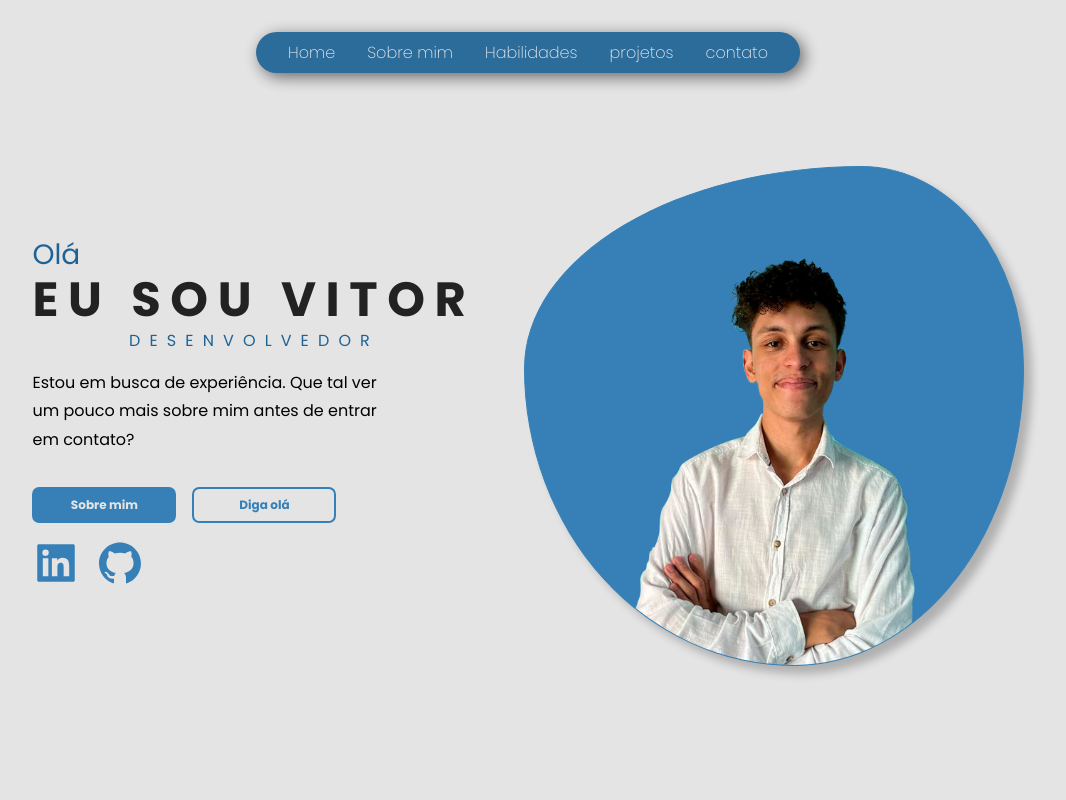
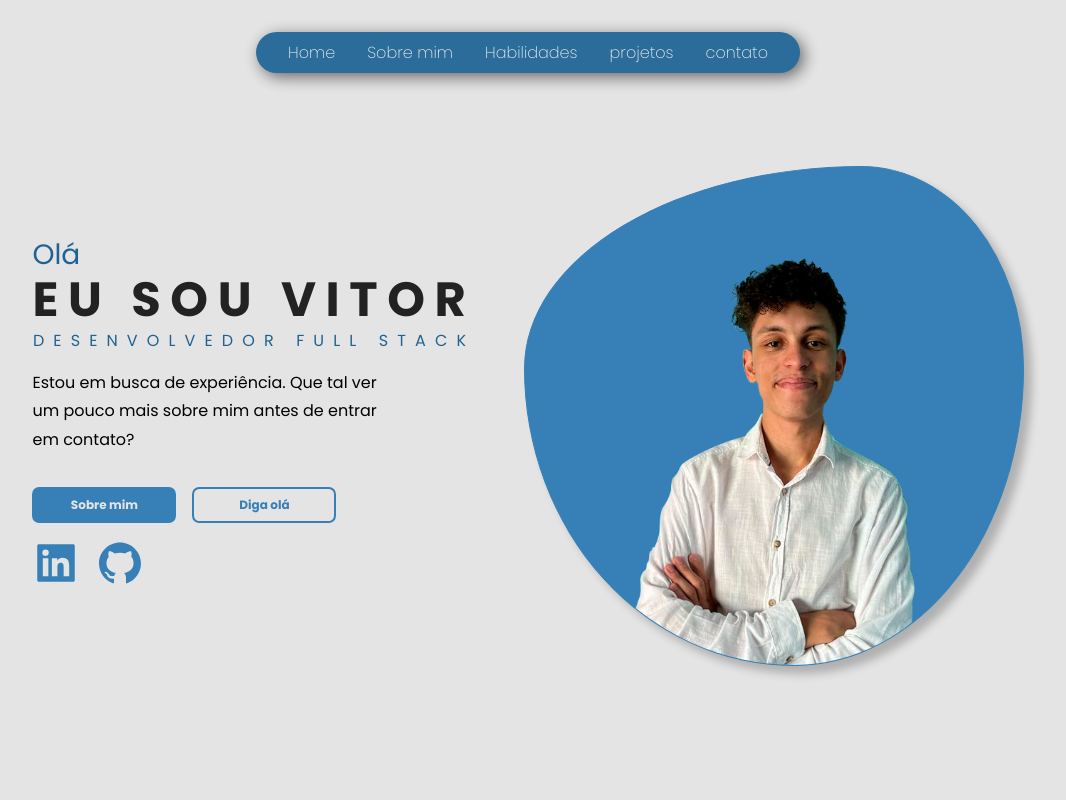
Before and after one commit to VitongoviskDev/portifolio, a React (Create React App) app: page / in a window 1280 px wide. Shown: the top 800 px of the page, without its empty margins (112-1178 px from the left). Built offline with nearby package versions, Linux system fonts and the light colour scheme; no server answers.

Commit message:
Update index.tsx

```diff
--- a/src/sections/Hero/index.tsx
+++ b/src/sections/Hero/index.tsx
@@ -19,7 +19,7 @@ export default function Hero() {
         <div className="hero__text-container">
           <h3 className='hero__overtitle'>Olá</h3>
           <h1 className='hero__title'>Eu sou Vitor</h1>
-          <h2 className='hero__subtitle'>desenvolvedor</h2>
+          <h2 className='hero__subtitle'>desenvolvedor full stack</h2>
           <p className='hero__text'>Estou em busca de experiência. Que tal ver um pouco mais sobre mim antes de entrar em contato?</p>
         </div>
         <div className="hero__buttons-container">
```
